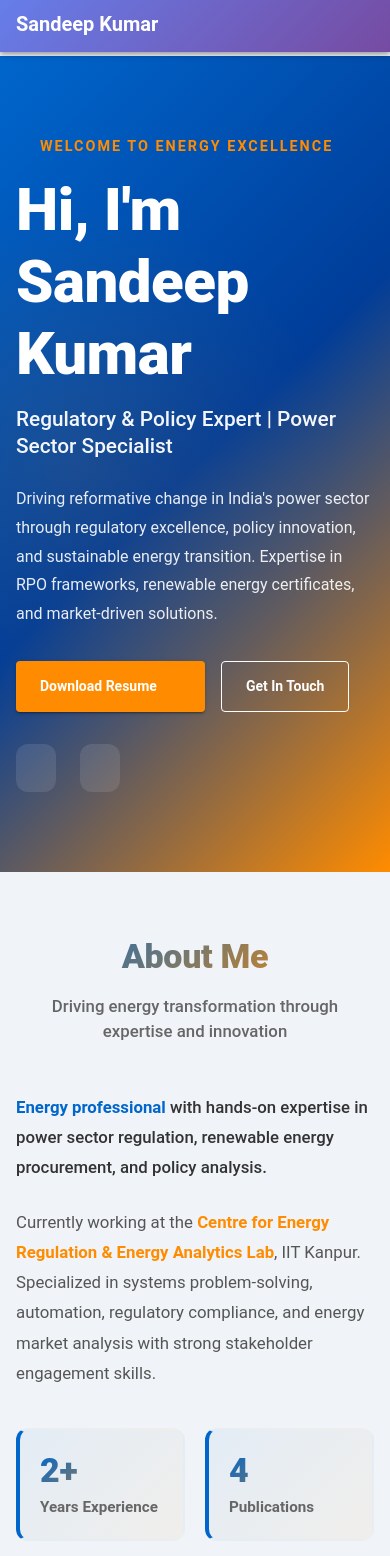
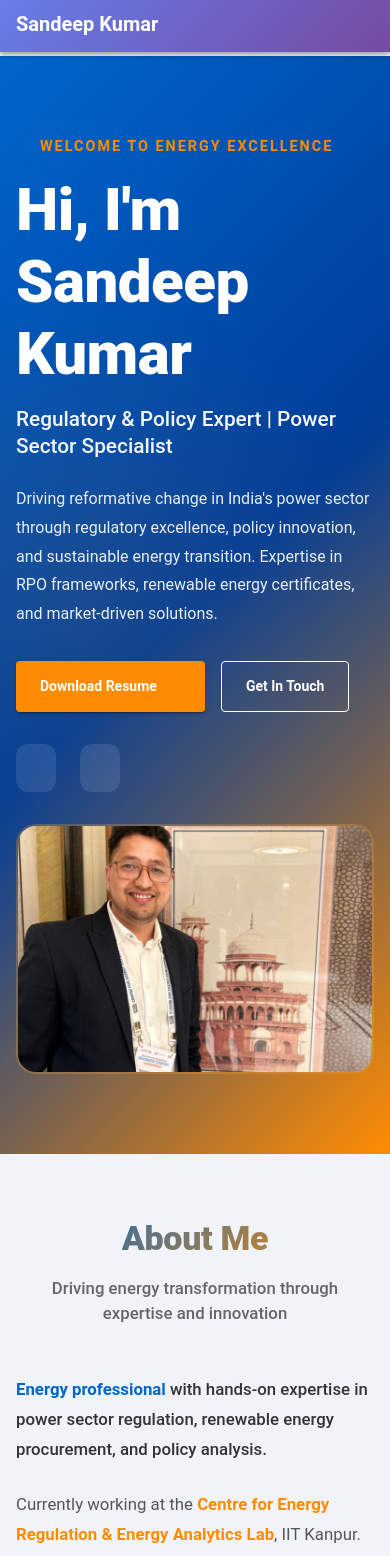
Before and after one commit to neetuchoudhary021993/Sandeep-Portfolio, a React (Vite) app: page / in a window 390 px wide. Shown: the top 1556 px of the page. Built offline with nearby package versions, Linux system fonts and the light colour scheme; some icons are missing.

Commit message:
fix pdf path and mobile view for production

```diff
--- a/src/components/sections/Home.tsx
+++ b/src/components/sections/Home.tsx
@@ -4,6 +4,9 @@ import LinkedInIcon from '@mui/icons-material/LinkedIn';
 import EmailIcon from '@mui/icons-material/Email';
 import ElectricBoltIcon from '@mui/icons-material/ElectricBolt';
 import profilePhoto from '../../assets/Sandeep_photo.jpeg';
+import resumePDF from '../../assets/Sandeep_8299596269.pdf';
+
+
 
 export const Home = () => {
   return (
@@ -96,8 +99,8 @@ export const Home = () => {
                     },
                   }}
                   endIcon={<DownloadIcon />}
-                  href="/Sandeep_8299596269.pdf"
-                  download
+                  href={resumePDF}
+                  download="Sandeep_8299596269.pdf"
                 >
                   Download Resume
                 </Button>
@@ -166,8 +169,8 @@ export const Home = () => {
             </Box>
             <Box
               sx={{
-                display: { xs: 'none', md: 'flex' },
-                height: '450px',
+                display: 'flex',
+                height: { xs: '250px', md: '450px' },
                 background: 'rgba(255, 255, 255, 0.08)',
                 borderRadius: '20px',
                 alignItems: 'center',
```
